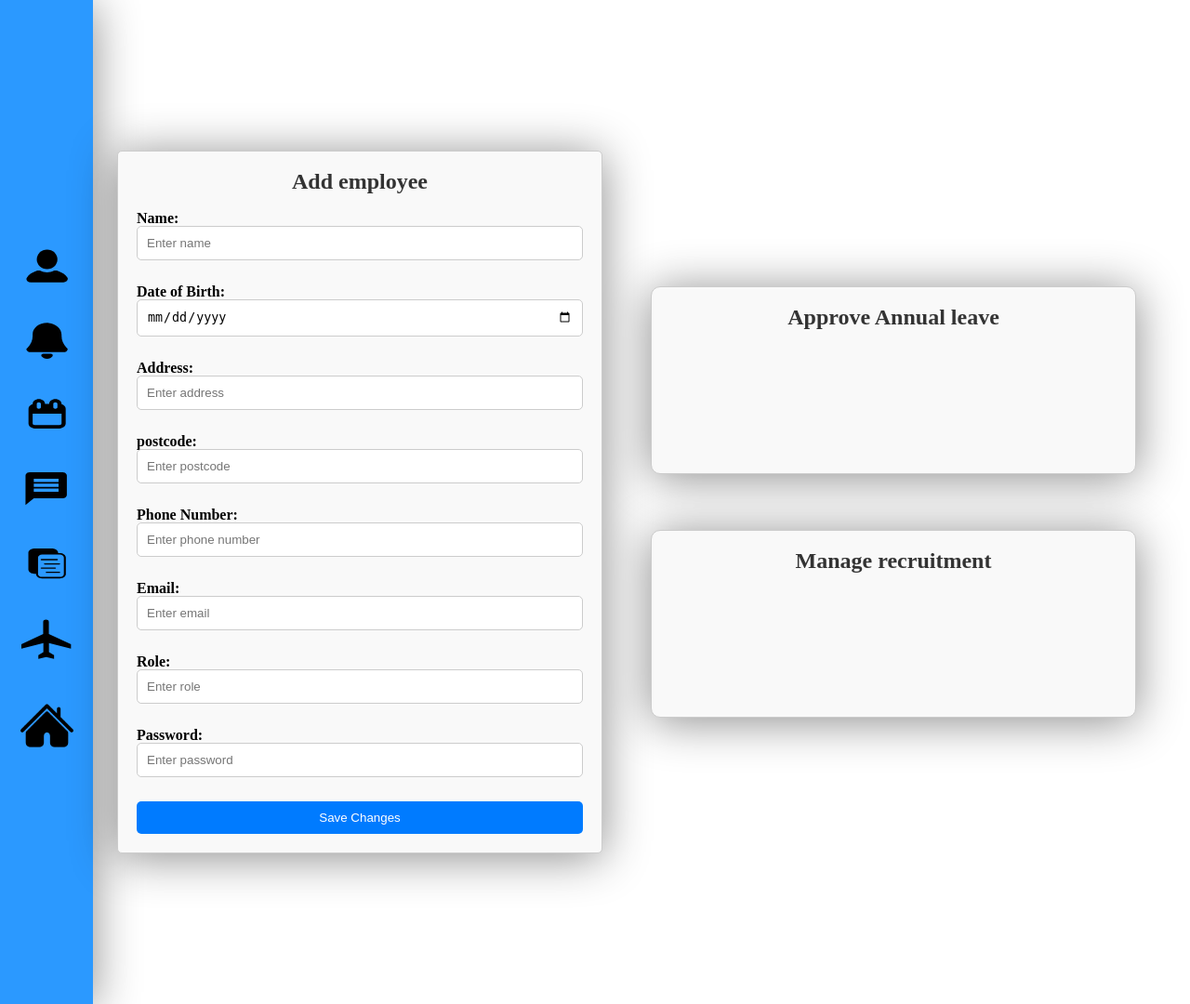
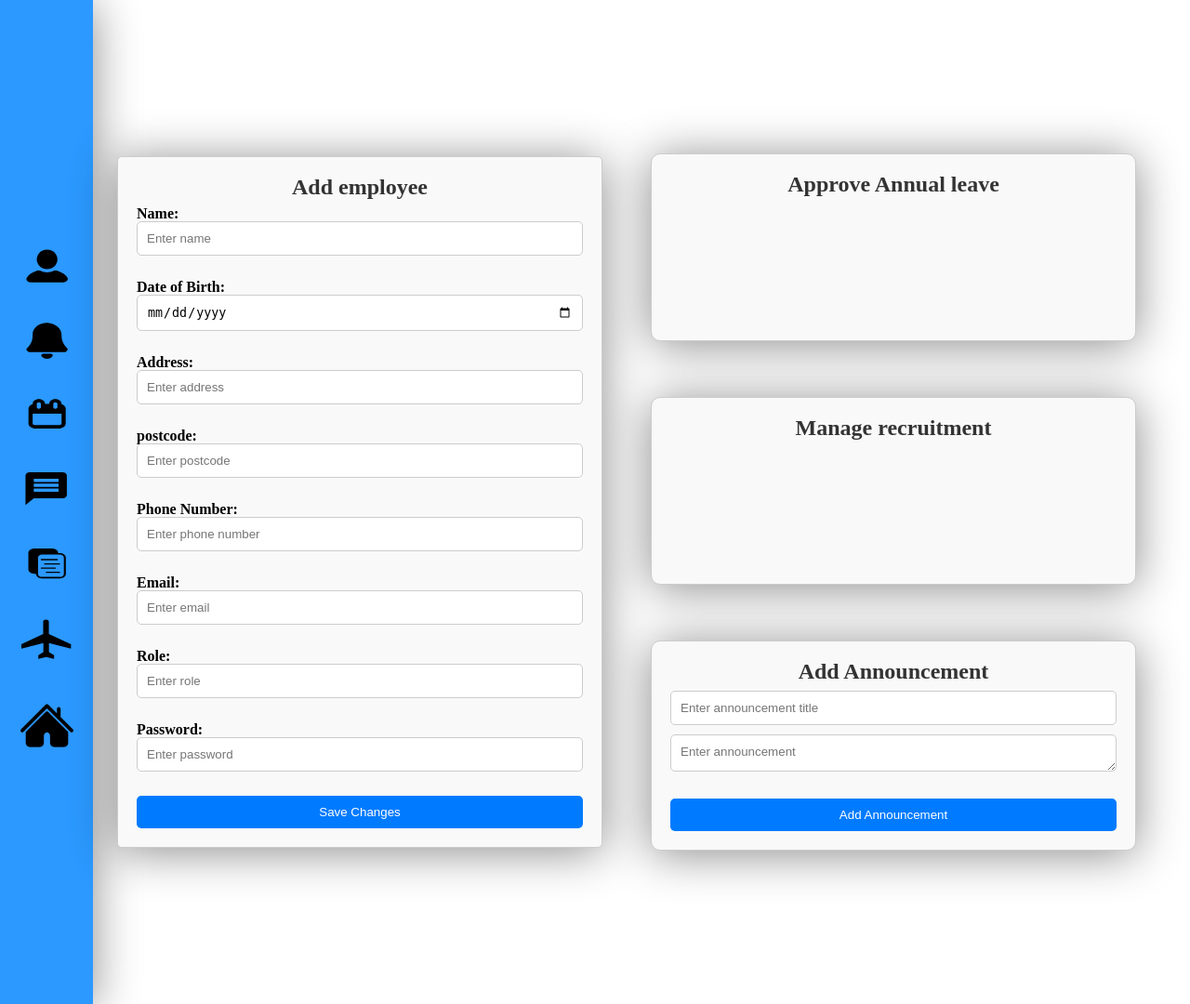
Before and after one commit to Umarkhan42/EP, a PHP site: page /employeeManagement.php in a window 1280 px wide. Shown: the whole page at 93% size. Run offline with PHP 8.4, Linux system fonts and the light colour scheme.

Commit message:
add announcement and display announcement

```diff
--- a/Consultants.html
+++ b/Consultants.html
@@ -65,7 +65,7 @@
                 />
             </div>
 
-            <a href="consultantsHP.html">
+            <a href="consultantsHP.php">
                 <div>
                     <img src="./public/home.png" alt="">
                 </div>
--- a/cssFolder/employeeManagementt.css
+++ b/cssFolder/employeeManagementt.css
@@ -7,6 +7,7 @@
 
 body{
     padding-right: 2rem;
+
 }
 
 .blank{
@@ -80,6 +81,23 @@ aside{
     box-sizing: border-box;
   }
 
+  textarea{
+    width: 100%;
+    padding: 10px;
+    margin-bottom: 10px;
+    border: 1px solid #ccc;
+    border-radius: 5px;
+    box-sizing: border-box;
+    min-width: 200px;
+    height: 40px;
+    resize: vertical;
+    font-family: Arial, Helvetica, sans-serif;
+
+  }
+
+
+
+
   /* Styles for submit button */
   input[type="submit"] {
     width: 100%;
@@ -127,9 +145,27 @@ aside{
     height: 10rem;
 }
 
+
+.addAnnouncement {
+    width: 30rem;
+
+    padding: 20px;
+    border-radius: 10px;
+    border: 1px solid #ccc;
+    box-shadow: 0 4px 50px rgba(0, 0, 0, 0.46);
+    background-color: #f9f9f9;
+    height: 10rem;
+    /* width: fit-content; */
+    height: fit-content;
+}
+
+
+
+
+
 h3 {
     font-size: 1.5rem;
-    margin-bottom: 20px;
+    margin-bottom: 9px;
     color: #333;
     display: flex;
     justify-content: center;
--- a/cssFolder/mainpage.css
+++ b/cssFolder/mainpage.css
@@ -35,6 +35,8 @@ aside{
 
 
 }
+
+
 
 .annoucements-content{
     display: flex;
--- a/employeeManagement.php
+++ b/employeeManagement.php
@@ -67,7 +67,7 @@
                 />
             </div>
 
-            <a href="internalStaffHP.html">
+            <a href="internalStaffHP.php">
                 <div>
                     <img src="./public/home.png" alt="">
                 </div>
@@ -89,6 +89,20 @@
                 <h3> Manage recruitment</h3>
             </div>
 
+            <div class="gap"></div>
+
+            <div class="addAnnouncement">
+                <form id="announcementForm" action="addAnnouncement.php" method="post">
+                    <h3>Add Announcement</h3>
+
+                    <input type="text" id="announcementTitle" name="announcementTitle" placeholder="Enter announcement title" required>
+
+                    <textarea id="announcementText" name="announcementText" placeholder="Enter announcement" required></textarea><br><br>
+
+                    <input type="submit" value="Add Announcement">
+                </form>
+            </div>
+
         </section>
 
 
@@ -97,28 +111,28 @@
                 <h3>Add employee</h3>
 
                 <label for="name">Name:</label><br>
-                <input type="text" id="name" name="name" placeholder="Enter name"><br><br>
+                <input type="text" id="name" name="name" placeholder="Enter name" required><br><br>
 
                 <label for="dob">Date of Birth:</label><br>
-                <input type="date" id="dob" name="dob"><br><br>
+                <input type="date" id="dob" name="dob" required><br><br>
 
                 <label for="address">Address:</label><br>
-                <input type="text" name="address" placeholder="Enter address"></input><br><br>
+                <input type="text" name="address" placeholder="Enter address" required></input><br><br>
 
                 <label for="postcode">postcode:</label><br>
-                <input type="text" name="postcode" placeholder="Enter postcode"></input><br><br>
+                <input type="text" name="postcode" placeholder="Enter postcode" required></input><br><br>
 
                 <label for="phone">Phone Number:</label><br>
-                <input type="tel" id="phone" name="phone" placeholder="Enter phone number"><br><br>
+                <input type="tel" id="phone" name="phone" placeholder="Enter phone number" required><br><br>
 
                 <label for="email">Email:</label><br>
-                <input type="email" id="email" name="email" placeholder="Enter email"><br><br>
+                <input type="email" id="email" name="email" placeholder="Enter email" required><br><br>
 
                 <label for="role">Role:</label><br>
-                <input type="text" id="role" name="role" placeholder="Enter role"><br><br>
+                <input type="text" id="role" name="role" placeholder="Enter role" required><br><br>
 
                 <label for="password">Password:</label><br>
-                <input type="text" id="password" name="password" placeholder="Enter password"><br><br>
+                <input type="text" id="password" name="password" placeholder="Enter password" required><br><br>
 
                 <input type="submit" value="Save Changes">
             </form>
--- a/login.php
+++ b/login.php
@@ -46,13 +46,13 @@ if ($_SERVER["REQUEST_METHOD"] == "POST") {
             // Redirect based on user's role
             switch ($role) {
                 case 'Internal Staff':
-                    header("Location: internalstaffHP.html");
+                    header("Location: internalstaffHP.php");
                     break;
                 case 'Consultant':
-                    header("Location: consultantsHP.html");
+                    header("Location: consultantsHP.php");
                     break;
                 case 'Trainer':
-                    header("Location: trainerHP.html");
+                    header("Location: trainerHP.php");
                     break;
                 default:
                     // Default redirection if role is not recognized
--- a/trainerManagement.html
+++ b/trainerManagement.html
@@ -68,7 +68,7 @@
                 />
             </div>
 
-            <a href="trainerHP.html">
+            <a href="trainerHP.php">
                 <div>
                     <img src="./public/home.png" alt="">
                 </div>
--- a/updateinfo.php
+++ b/updateinfo.php
@@ -74,13 +74,13 @@ if ($user = $result->fetch_assoc()) {
                 <?php
                     switch ($user['Role']) {
                         case 'Internal Staff':
-                            echo '<a href="internalstaffHP.html"><img src="./public/home.png" alt=""></a>';
+                            echo '<a href="internalstaffHP.php"><img src="./public/home.png" alt=""></a>';
                             break;
                         case 'Consultant':
-                            echo '<a href="consultantsHP.html"><img src="./public/home.png" alt=""></a>';
+                            echo '<a href="consultantsHP.php"><img src="./public/home.png" alt=""></a>';
                             break;
                         case 'Trainer':
-                            echo '<a href="trainerHP.html"><img src="./public/home.png" alt=""></a>';
+                            echo '<a href="trainerHP.php"><img src="./public/home.png" alt=""></a>';
                             break;
                         default:
                             // Default action if role is not recognized
```
Also changed, not shown: addAnnouncement.php (added, +27 -0 lines), consultantsHP.php (renamed from internalStaffHP.html, +42 -9 lines), internalStaffHP.php (renamed from trainerHP.html, +25 -11 lines), trainerHP.php (renamed from consultantsHP.html, +21 -31 lines).
